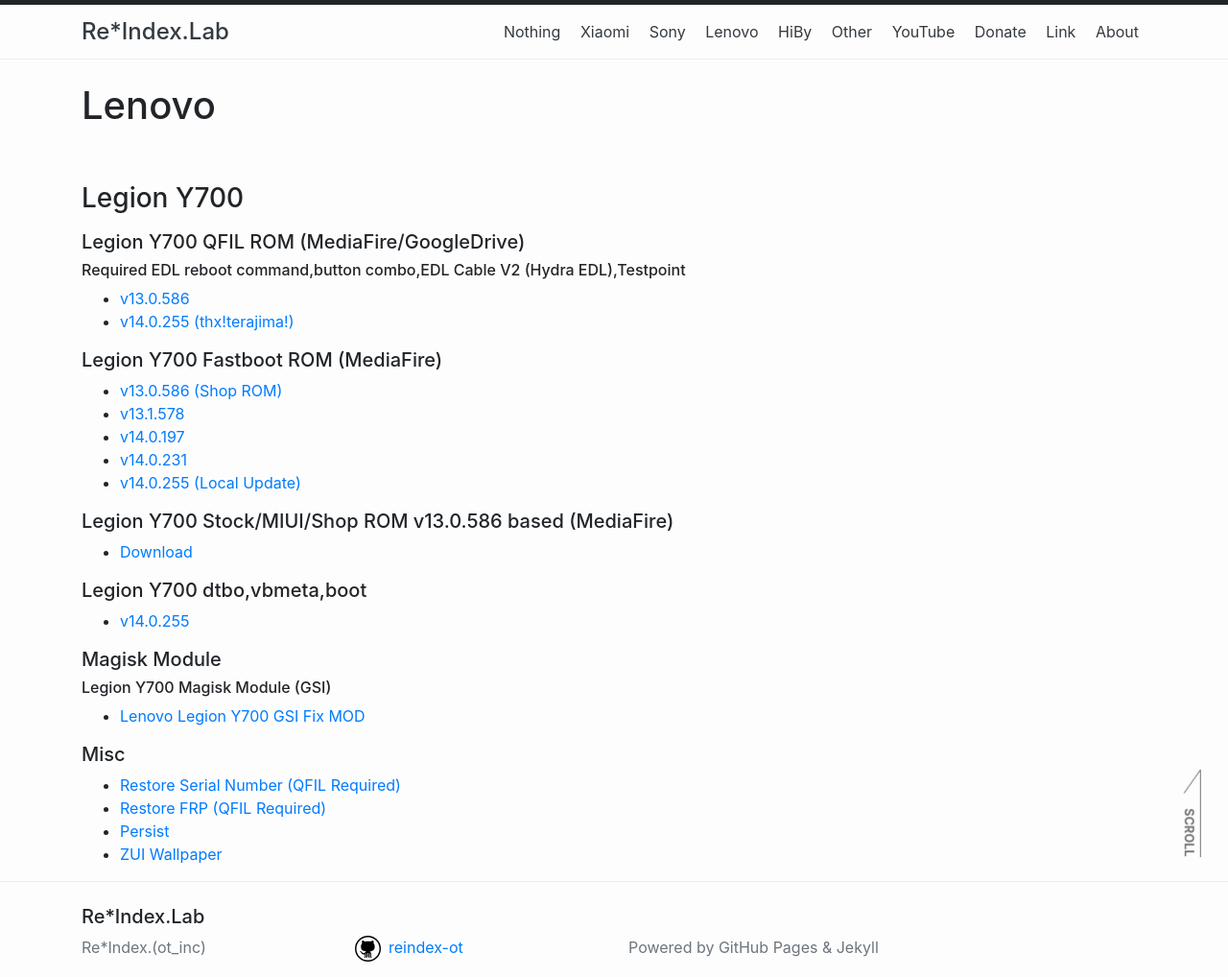
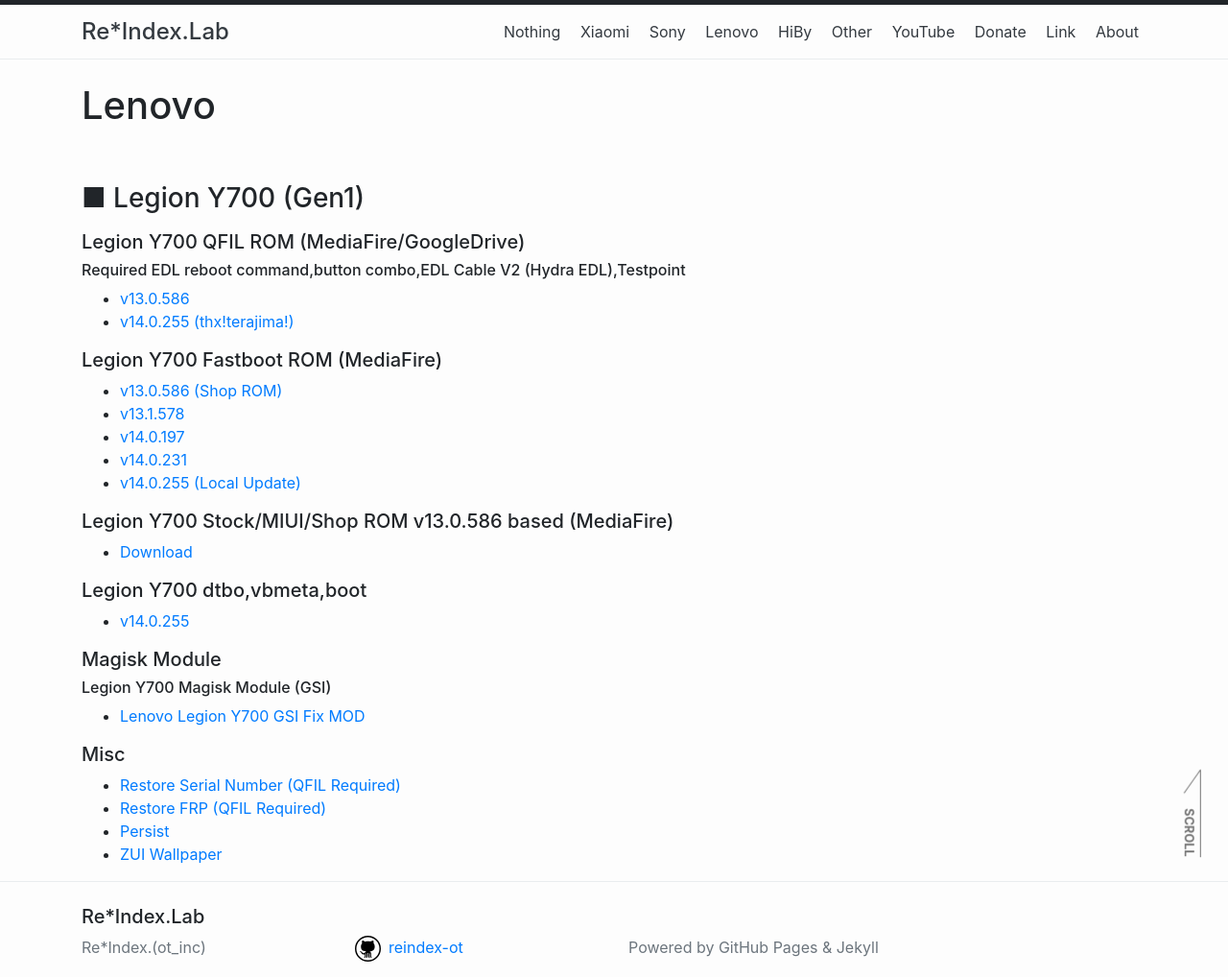
Before and after one commit to reindex-ot/reindex-ot.github.io, a Jekyll site: the page built from lenovo.md, in a window 1280 px wide. Shown: the whole page at 96% size. Built offline with Jekyll 4.4.1, drawn with Linux system fonts in a browser that asks for light colours.

Commit message:
Update lenovo.md
Signed-off-by: Re*Index. (ot_inc) <32851879+reindex-ot@users.noreply.github.com>

```diff
--- a/lenovo.md
+++ b/lenovo.md
@@ -4,7 +4,7 @@ title: Lenovo
 permalink: /lenovo/
 ---
 
-### Legion Y700
+### ■ Legion Y700 (Gen1)
 ##### Legion Y700 QFIL ROM (MediaFire/GoogleDrive)
 ###### Required EDL reboot command,button combo,EDL Cable V2 (Hydra EDL),Testpoint
 - [v13.0.586](https://www.mediafire.com/file/dwu5qmb59hu6dk0/LEGION_Stock_EDL.7z/)
```
